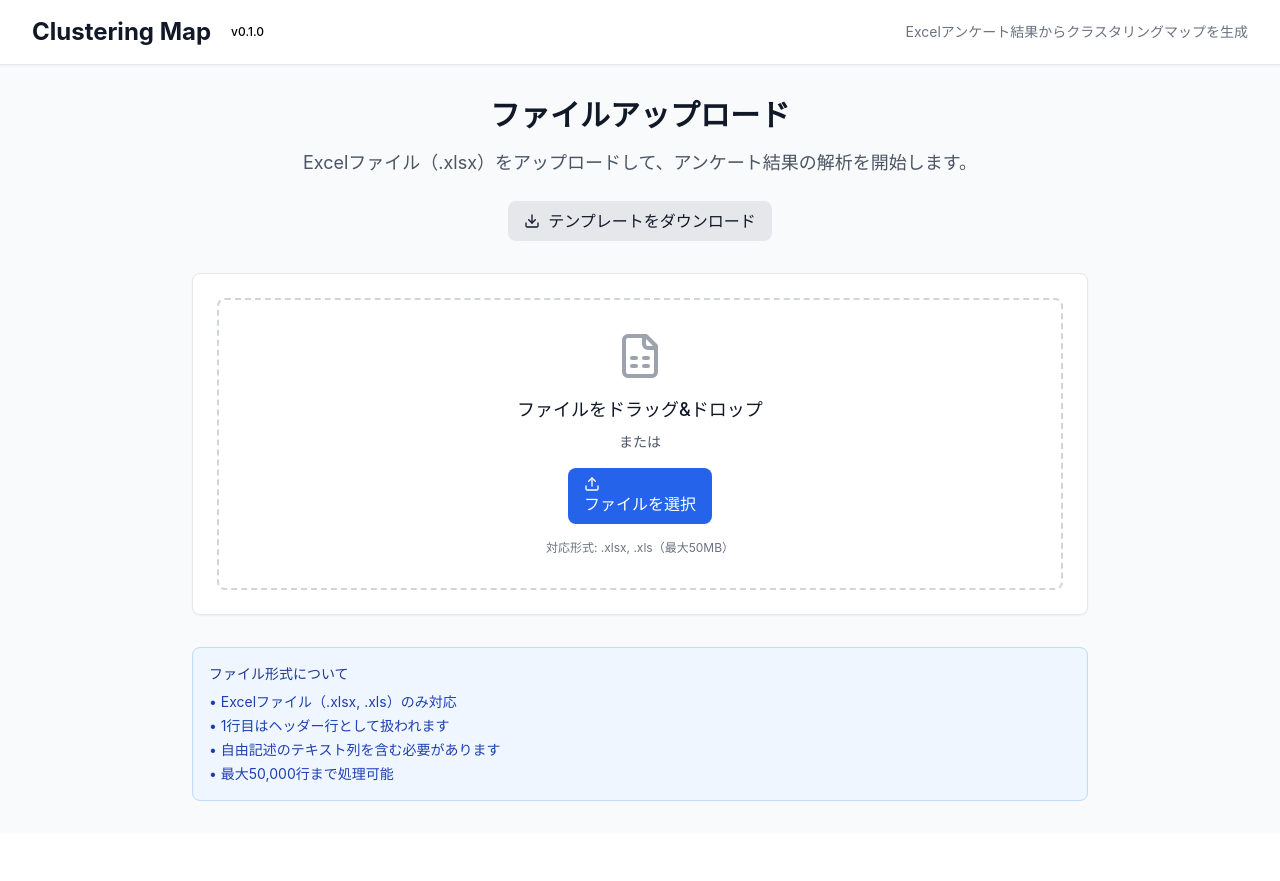
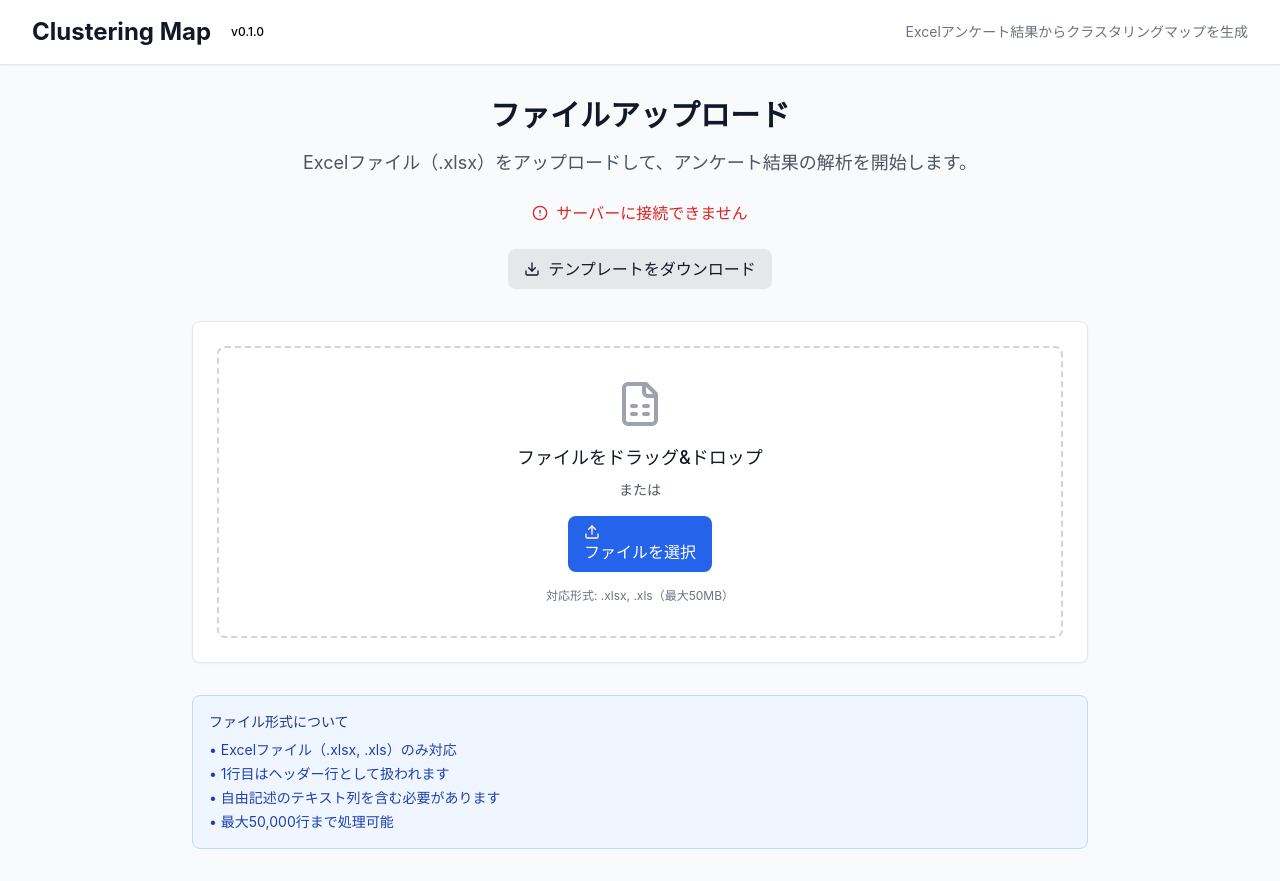
Before and after one commit to RikuTerayama/clustering-map-frontend, a React (Vite) app: page / in a window 1280 px wide. Before the commit the page ends 833 px from the top, so only its background shows below. Built offline with nearby package versions, Linux system fonts and the light colour scheme; no server answers.

Commit message:
Update UploadStep.tsx

```diff
--- a/src/components/UploadStep.tsx
+++ b/src/components/UploadStep.tsx
@@ -1,6 +1,6 @@
-import React, { useState, useCallback } from 'react'
+import React, { useState, useCallback, useEffect } from 'react'
 import { Upload, FileSpreadsheet, AlertCircle, CheckCircle, Download, Info } from 'lucide-react'
-import { uploadFile, downloadTemplate } from '../utils/api'
+import { uploadFile, downloadTemplate, checkHealth } from '../utils/api'
 import { UploadResponse } from '../types'
 import { ProgressIndicator } from './ProgressIndicator'
 
@@ -19,6 +19,22 @@ export const UploadStep: React.FC<UploadStepProps> = ({
   const [error, setError] = useState<string | null>(null)
   const [uploadedFile, setUploadedFile] = useState<File | null>(null)
   const [uploadProgress, setUploadProgress] = useState<string>('')
+  const [serverStatus, setServerStatus] = useState<'checking' | 'online' | 'offline'>('checking')
+
+  // サーバーのヘルスチェック
+  useEffect(() => {
+    const checkServerHealth = async () => {
+      try {
+        const isHealthy = await checkHealth()
+        setServerStatus(isHealthy ? 'online' : 'offline')
+      } catch (error) {
+        console.error('Health check failed:', error)
+        setServerStatus('offline')
+      }
+    }
+
+    checkServerHealth()
+  }, [])
 
   const progressSteps = [
     {
@@ -128,6 +144,28 @@ export const UploadStep: React.FC<UploadStepProps> = ({
         <p className="text-lg text-gray-600 mb-6">
           Excelファイル（.xlsx）をアップロードして、アンケート結果の解析を開始します。
         </p>
+
+        {/* サーバーステータス表示 */}
+        <div className="mb-6 flex justify-center">
+          {serverStatus === 'checking' && (
+            <div className="flex items-center text-blue-600">
+              <div className="animate-spin rounded-full h-4 w-4 border-b-2 border-blue-600 mr-2"></div>
+              サーバー接続を確認中...
+            </div>
+          )}
+          {serverStatus === 'online' && (
+            <div className="flex items-center text-green-600">
+              <CheckCircle className="w-4 h-4 mr-2" />
+              サーバーに接続済み
+            </div>
+          )}
+          {serverStatus === 'offline' && (
+            <div className="flex items-center text-red-600">
+              <AlertCircle className="w-4 h-4 mr-2" />
+              サーバーに接続できません
+            </div>
+          )}
+        </div>
 
         <div className="flex justify-center gap-4 mb-6">
           <button
```
